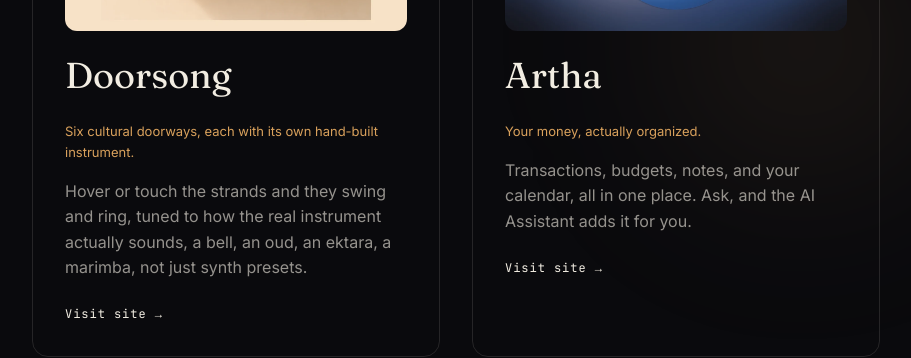
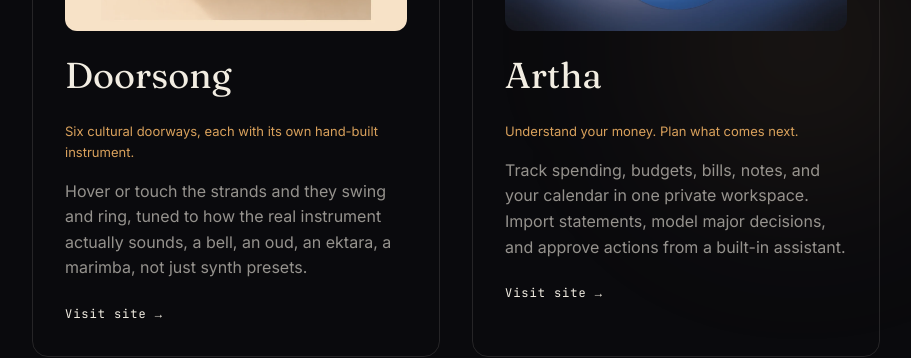
Before and after one commit to tamkin-anwar/anwar-creative-studio-portfolio, a React (Vite) app: page / in a window 1280 px wide. Shown: the part 1680-2038 px from the top of the page, without its empty margins (184-1095 px from the left). Built offline with nearby package versions, Linux system fonts and the light colour scheme.

Commit message:
Sharpen Artha portfolio positioning

```diff
--- a/src/content/projects.ts
+++ b/src/content/projects.ts
@@ -20,9 +20,9 @@
   },
   {
     name: 'Artha',
-    tagline: 'Your money, actually organized.',
+    tagline: 'Understand your money. Plan what comes next.',
     description:
-      'Transactions, budgets, notes, and your calendar, all in one place. Ask, and the AI Assistant adds it for you.',
+      'Track spending, budgets, bills, notes, and your calendar in one private workspace. Import statements, model major decisions, and approve actions from a built-in assistant.',
     url: links.artha,
     previewImage: `${import.meta.env.BASE_URL}artha-mark-wide.webp`,
   },
```
